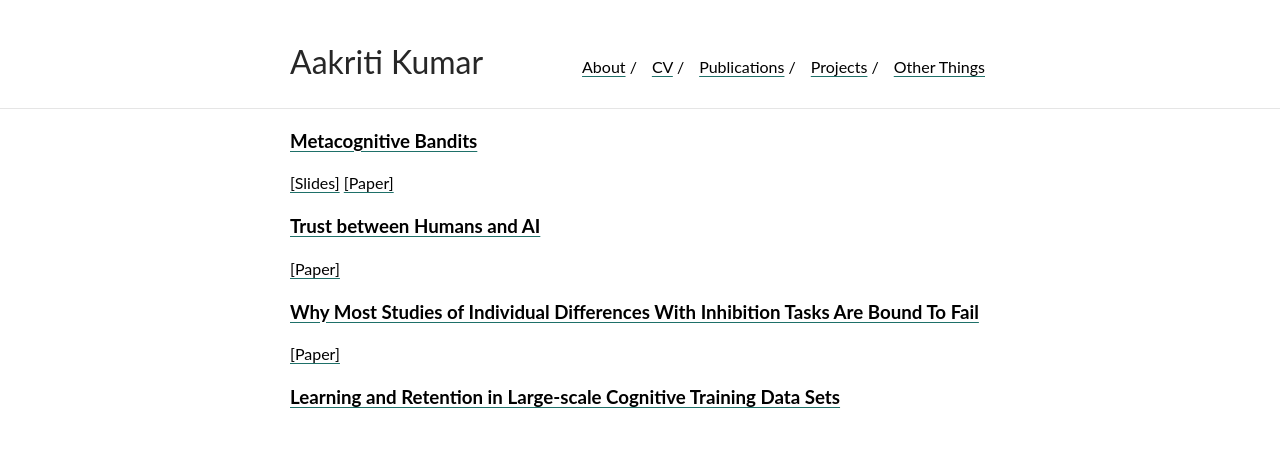
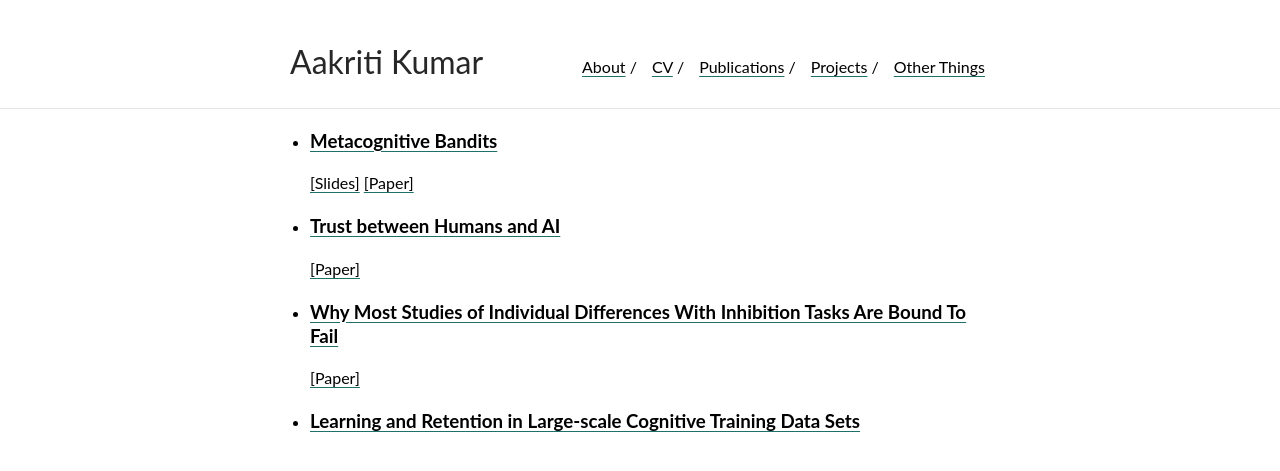
Before and after one commit to aakriti1kumar/aakriti1kumar.github.io, a Jekyll site: the page built from projects.md, in a window 1280 px wide. Shown: the top 471 px of the page. Built offline with Jekyll 4.4.1, drawn with Linux system fonts in a browser that asks for light colours; our own code applies the rules of GitHub Pages for plain Markdown files.

Commit message:
Update projects.md

```diff
--- a/projects.md
+++ b/projects.md
@@ -1,10 +1,10 @@
-### [Metacognitive Bandits](metaban.md)
+* ### [Metacognitive Bandits](metaban.md)
 [[Slides]](metaban.pdf) [[Paper]](https://escholarship.org/content/qt7xc470dt/qt7xc470dt.pdf)<br>
 
-### [Trust between Humans and AI](trust.md)
+* ### [Trust between Humans and AI](trust.md)
 [[Paper]](trust_review.pdf)<br>
 
-### [Why Most Studies of Individual Differences With Inhibition Tasks Are Bound To Fail](p.md)
+* ### [Why Most Studies of Individual Differences With Inhibition Tasks Are Bound To Fail](p.md)
 [[Paper]](p.pdf)<br>
 
-### [Learning and Retention in Large-scale Cognitive Training Data Sets](lumos.md)<br>
+* ### [Learning and Retention in Large-scale Cognitive Training Data Sets](lumos.md)<br>
```
